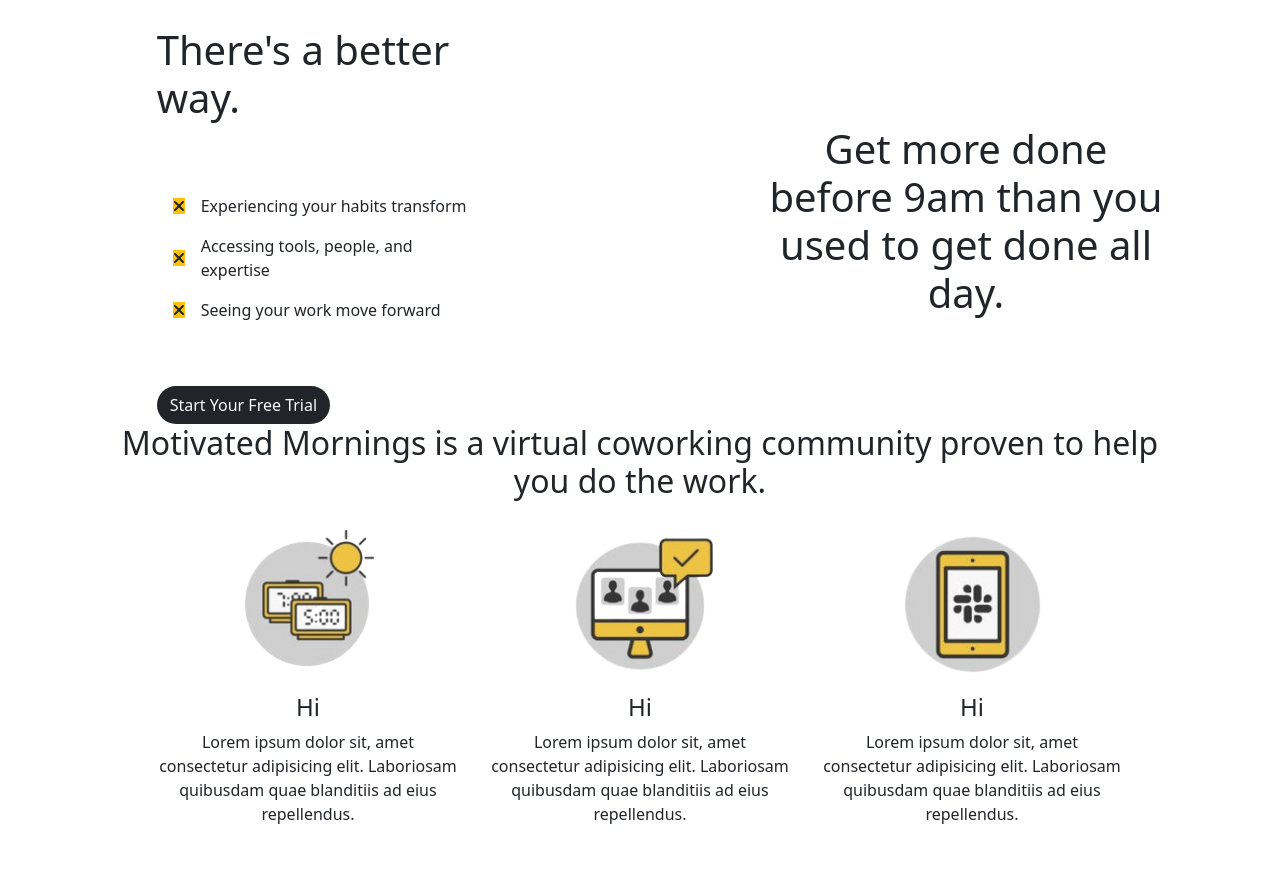
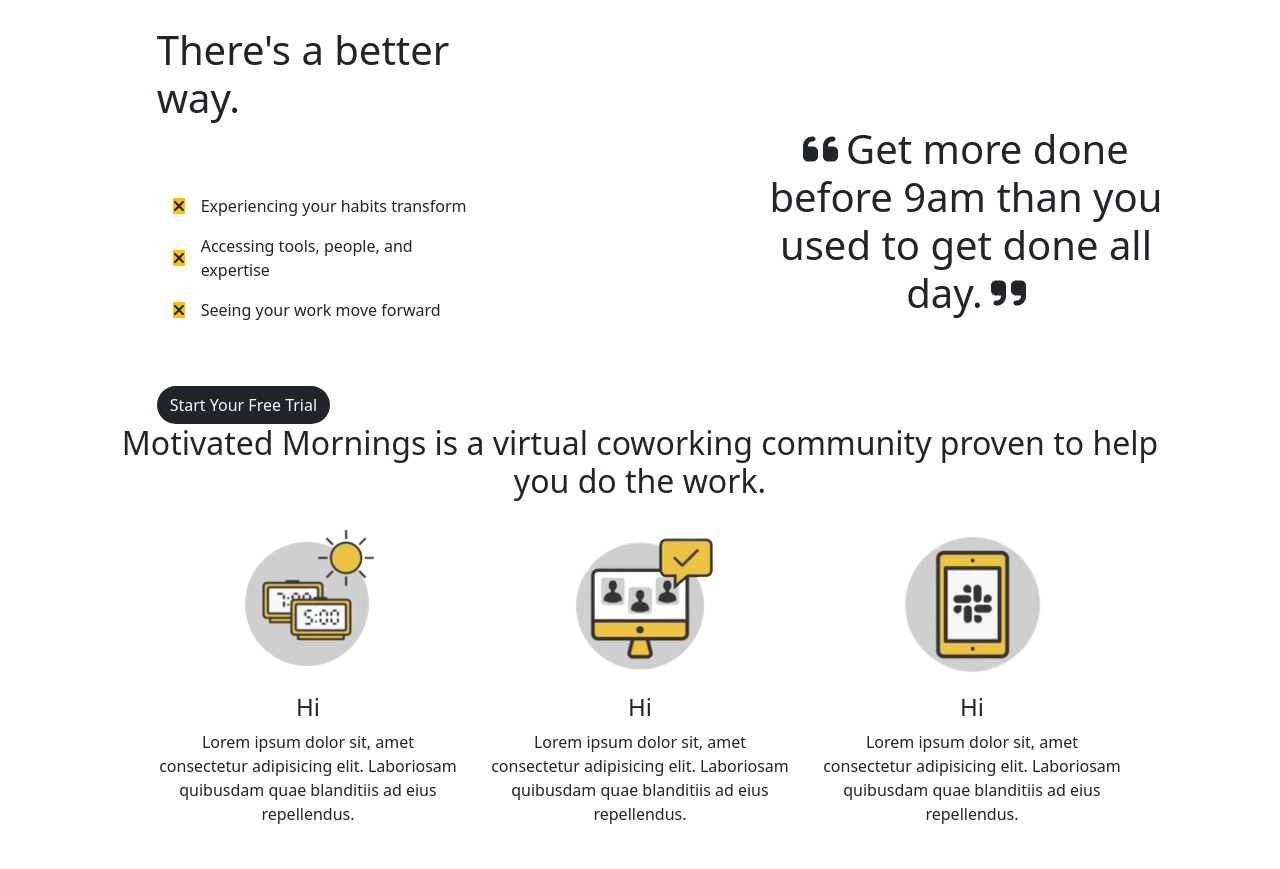
Before and after one commit to Ajith369369/motivated-mornings-frontend, a React (Vite) app: page / in a window 1280 px wide. Shown: the part 1240-2109 px from the top of the page. Built offline with nearby package versions, Linux system fonts and the light colour scheme.

Commit message:
Add quotes.

```diff
--- a/src/components/Header.jsx
+++ b/src/components/Header.jsx
@@ -1,4 +1,4 @@
-import { faXmark } from "@fortawesome/free-solid-svg-icons";
+import { faQuoteLeft, faQuoteRight, faXmark } from "@fortawesome/free-solid-svg-icons";
 import { FontAwesomeIcon } from "@fortawesome/react-fontawesome";
 import "./Header.css";
 
@@ -156,8 +156,8 @@ function Header() {
             <div className="col-md-4 d-flex justify-content-center align-items-center">
               <div>
                 <h1 className="text-center">
-                  Get more done before 9am than you used to get done all day.
-                </h1>
+                <FontAwesomeIcon icon={faQuoteLeft} className="me-2"/>Get more done before 9am than you used to get done all day.
+                <FontAwesomeIcon icon={faQuoteRight} className="ms-2"/></h1>
               </div>
             </div>
             <div className="col-md-1"></div>
```
